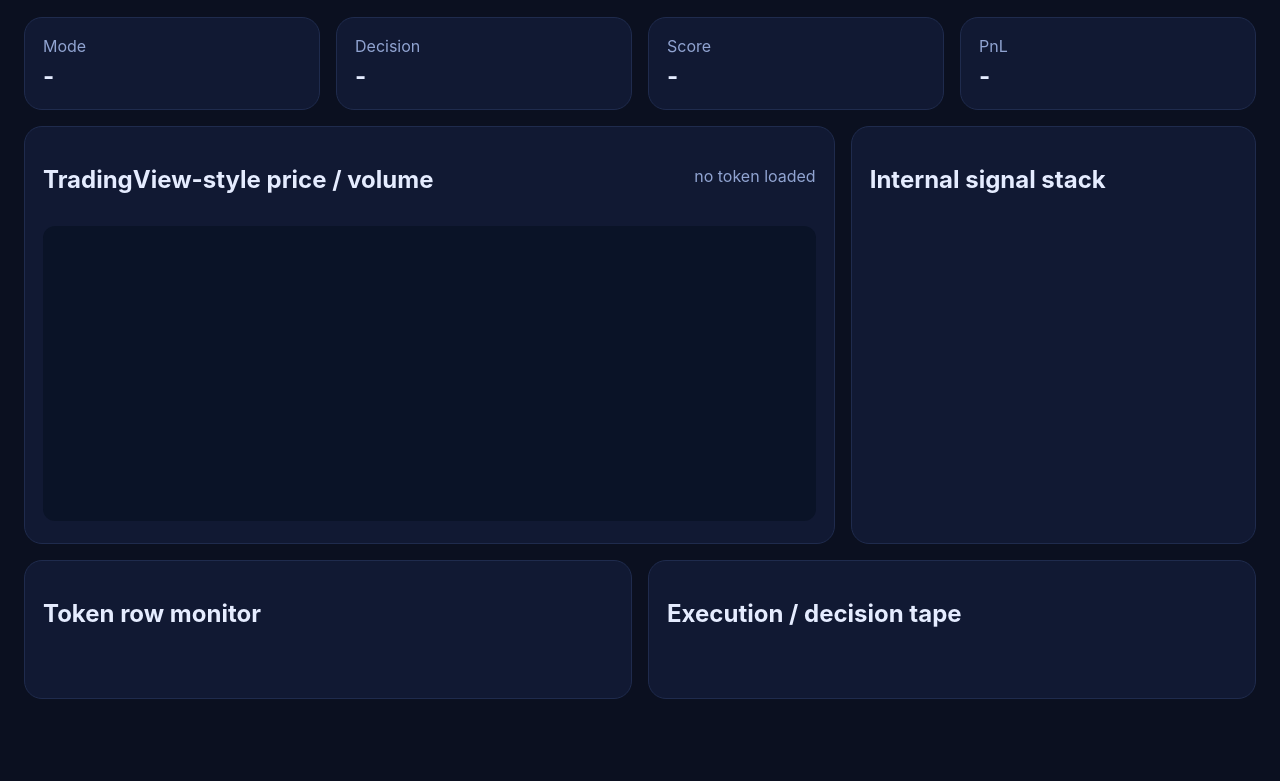
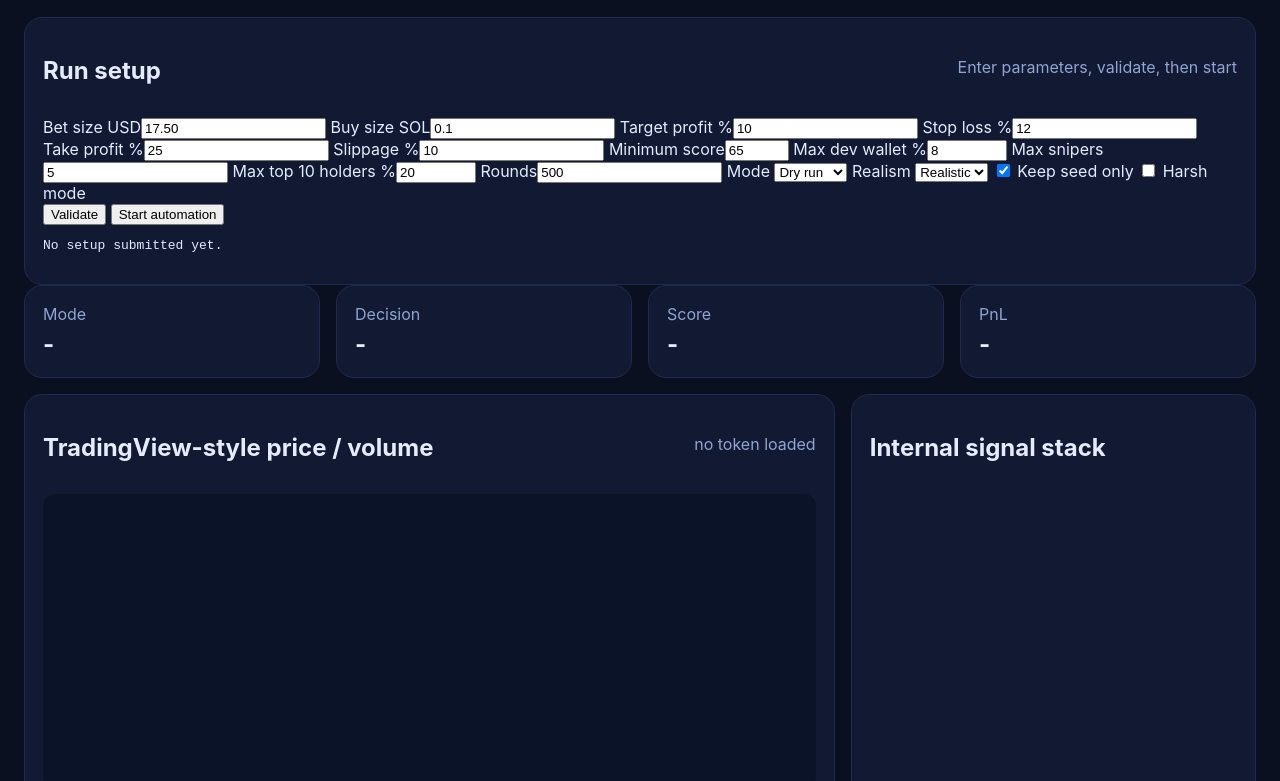
Before and after one commit to jdowen88-a11y/pump, a website: page public/index.html in a window 1280 px wide. Shown: the part 136-917 px from the top of the page. Before the commit the page ends 859 px from the top, so only its background shows below. Drawn offline with Linux system fonts and the light colour scheme.

Commit message:
Add dashboard run parameter controls

```diff
--- a/public/index.html
+++ b/public/index.html
@@ -10,11 +10,51 @@
   <main class="shell">
     <header class="topbar">
       <div>
-        <p class="eyebrow">READ-ONLY BOT VISION</p>
+        <p class="eyebrow">BOT CONTROL + LIVE VISION</p>
         <h1>Pump Sniper Dashboard</h1>
       </div>
       <div class="status-pill" id="connectionStatus">waiting for telemetry</div>
     </header>
+
+    <section class="card setup-panel">
+      <div class="section-title">
+        <h2>Run setup</h2>
+        <span>Enter parameters, validate, then start</span>
+      </div>
+      <form id="runSetupForm" class="setup-grid">
+        <label>Bet size USD<input id="betUsd" type="number" min="0" step="0.01" value="17.50" /></label>
+        <label>Buy size SOL<input id="buySol" type="number" min="0" step="0.0001" value="0.1" /></label>
+        <label>Target profit %<input id="targetProfitPercent" type="number" min="0" step="0.1" value="10" /></label>
+        <label>Stop loss %<input id="stopLossPercent" type="number" min="0" step="0.1" value="12" /></label>
+        <label>Take profit %<input id="takeProfitPercent" type="number" min="0" step="0.1" value="25" /></label>
+        <label>Slippage %<input id="slippagePercent" type="number" min="0" step="0.1" value="10" /></label>
+        <label>Minimum score<input id="minScore" type="number" min="0" max="100" step="1" value="65" /></label>
+        <label>Max dev wallet %<input id="maxDevWalletPercent" type="number" min="0" max="100" step="0.1" value="8" /></label>
+        <label>Max snipers<input id="maxSnipers" type="number" min="0" step="1" value="5" /></label>
+        <label>Max top 10 holders %<input id="maxTopTenPercent" type="number" min="0" max="100" step="0.1" value="20" /></label>
+        <label>Rounds<input id="rounds" type="number" min="1" step="1" value="500" /></label>
+        <label>Mode
+          <select id="requestedMode">
+            <option value="dry">Dry run</option>
+            <option value="live">Real run</option>
+          </select>
+        </label>
+        <label>Realism
+          <select id="realismMode">
+            <option value="soft">Soft</option>
+            <option value="realistic" selected>Realistic</option>
+            <option value="full">Full</option>
+          </select>
+        </label>
+        <label class="checkbox-row"><input id="keepSeedOnly" type="checkbox" checked /> Keep seed only</label>
+        <label class="checkbox-row"><input id="harshMode" type="checkbox" /> Harsh mode</label>
+        <div class="button-row">
+          <button type="button" id="validateSetup">Validate</button>
+          <button type="submit" class="go-button">Start automation</button>
+        </div>
+      </form>
+      <pre id="setupPreview" class="setup-preview">No setup submitted yet.</pre>
+    </section>
 
     <section class="grid metrics">
       <article class="card"><span>Mode</span><strong id="mode">-</strong></article>
```
